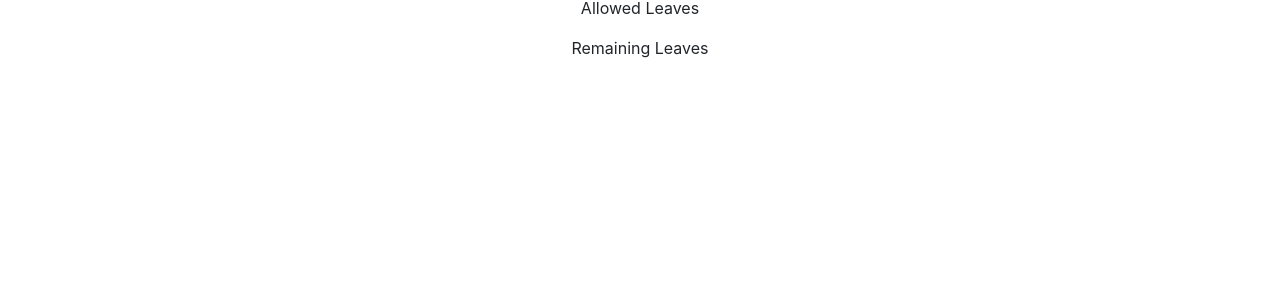
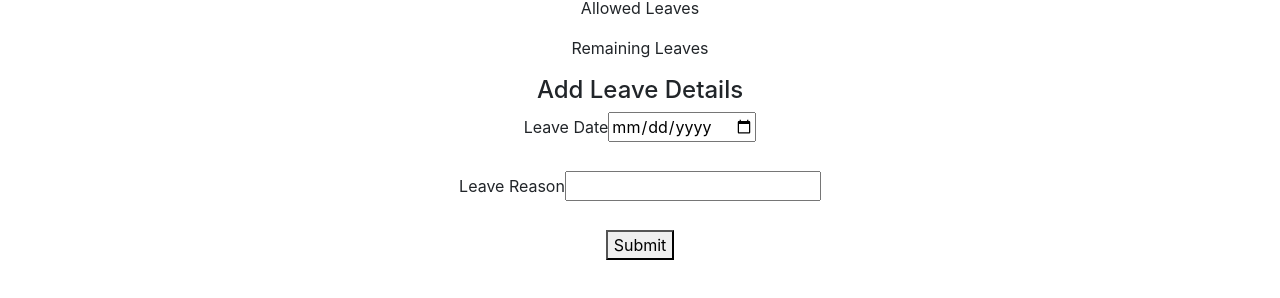
Before and after one commit to Anusha629/hr_management_react, a React (Create React App) app: page /employees in a window 1280 px wide. Shown: the part 326-624 px from the top of the page. Built offline with nearby package versions, Linux system fonts and the light colour scheme; no server answers.

Commit message:
Added employee leave submission form

```diff
--- a/src/components/Employees/employeespage.js
+++ b/src/components/Employees/employeespage.js
@@ -4,17 +4,39 @@ import './Style.css';
 export default function Employees() {
     const [employees, setEmployees] = useState([]);
     const [employeeDetail, setEmployeeDetail] = useState({});
+    const [leaveDetails, setLeaveDetails] = useState({
+        leave_date: '',
+        leave_reason: '',});
 
     const fetchData = async () => {
         const response = await fetch("http://localhost:5000/employees");
         const jsonData = await response.json();
-        setEmployees(jsonData);};
+        setEmployees(jsonData); };
 
     useEffect(() => {
-        fetchData();}, []);
+        fetchData(); }, []);
 
     const handleEmployeeClick = (index) => {
-        setEmployeeDetail(employees[index]);};
+        setEmployeeDetail(employees[index]); };
+
+    const handleLeaveDetailsChange = (e) => {
+        setLeaveDetails((prev) => ({ ...prev,
+            [e.target.name]: e.target.value,})); };
+
+    const handleSubmitLeave = async () => {
+
+            const response = await fetch(`http://localhost:5000/leaves/${employeeDetail.id}`, {
+                method: "POST",
+                body: JSON.stringify(leaveDetails),
+                headers: {
+                    'Content-Type': 'application/json'  } });
+            if (response.status === 200) {
+                const jsonData = await response.json();
+                alert(jsonData.message);
+                setLeaveDetails({ leave_date: '', leave_reason: '', });
+            }
+            else {
+                 }   };
 
     return (
         <>
@@ -23,7 +45,8 @@ export default function Employees() {
                 {employees.map((data, index) => (
                     <p key={index} onClick={() => handleEmployeeClick(index)}>
                         {index + 1}. {data.fname} {data.lname}
-                    </p>))}
+                    </p>
+                ))}
             </div>
             {employeeDetail && (
                 <div>
@@ -45,7 +68,42 @@ export default function Employees() {
                         <p>{employeeDetail.max_leaves}</p>
                         <p>{employeeDetail.remaining_leaves}</p>
                     </div>
-                </div> )}
+                </div>
+            )}
+
+            <div className="add-leave-container">
+                <h4>Add Leave Details</h4>
+                <form id="leaveForm" className="input-form">
+                    <div className="input-label">
+                        <label htmlFor="leave_date">Leave Date</label>
+                        <input
+                            value={leaveDetails.leave_date}
+                            type="date"
+                            id="leave_date"
+                            name="leave_date"
+                            onChange={handleLeaveDetailsChange}
+                        />
+                        <br />
+                        <br />
+                    </div>
+
+                    <div className="input-field">
+                        <label htmlFor="leave_reason">Leave Reason</label>
+                        <input
+                            value={leaveDetails.leave_reason}
+                            type="text"
+                            id="leave_reason"
+                            name="leave_reason"
+                            onChange={handleLeaveDetailsChange}
+                        />
+                        <br />
+                        <br />
+                    </div>
+                </form>
+                <button className="submit-button" onClick={handleSubmitLeave}>
+                    Submit
+                </button>
+            </div>
         </>
     );
 }
```
